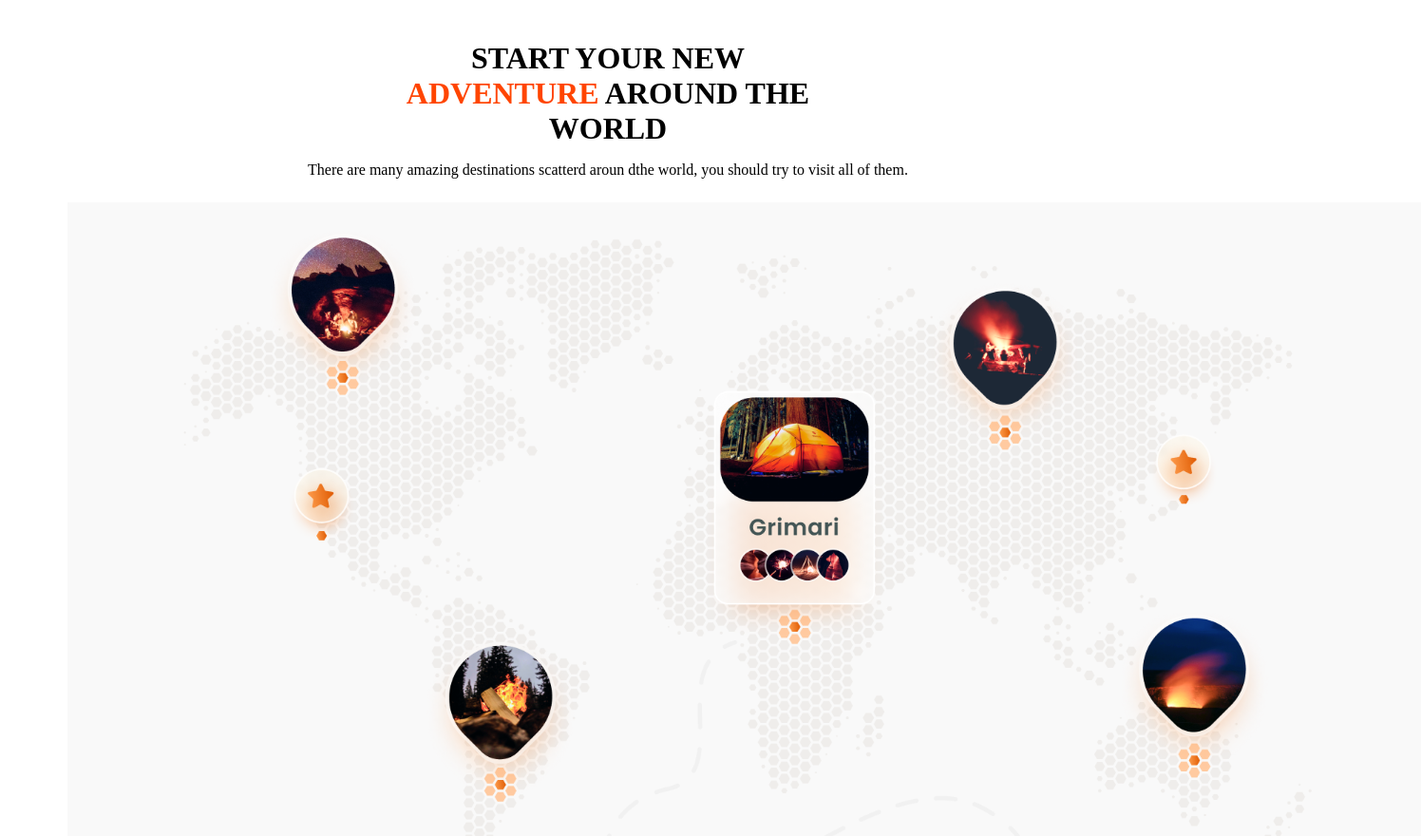
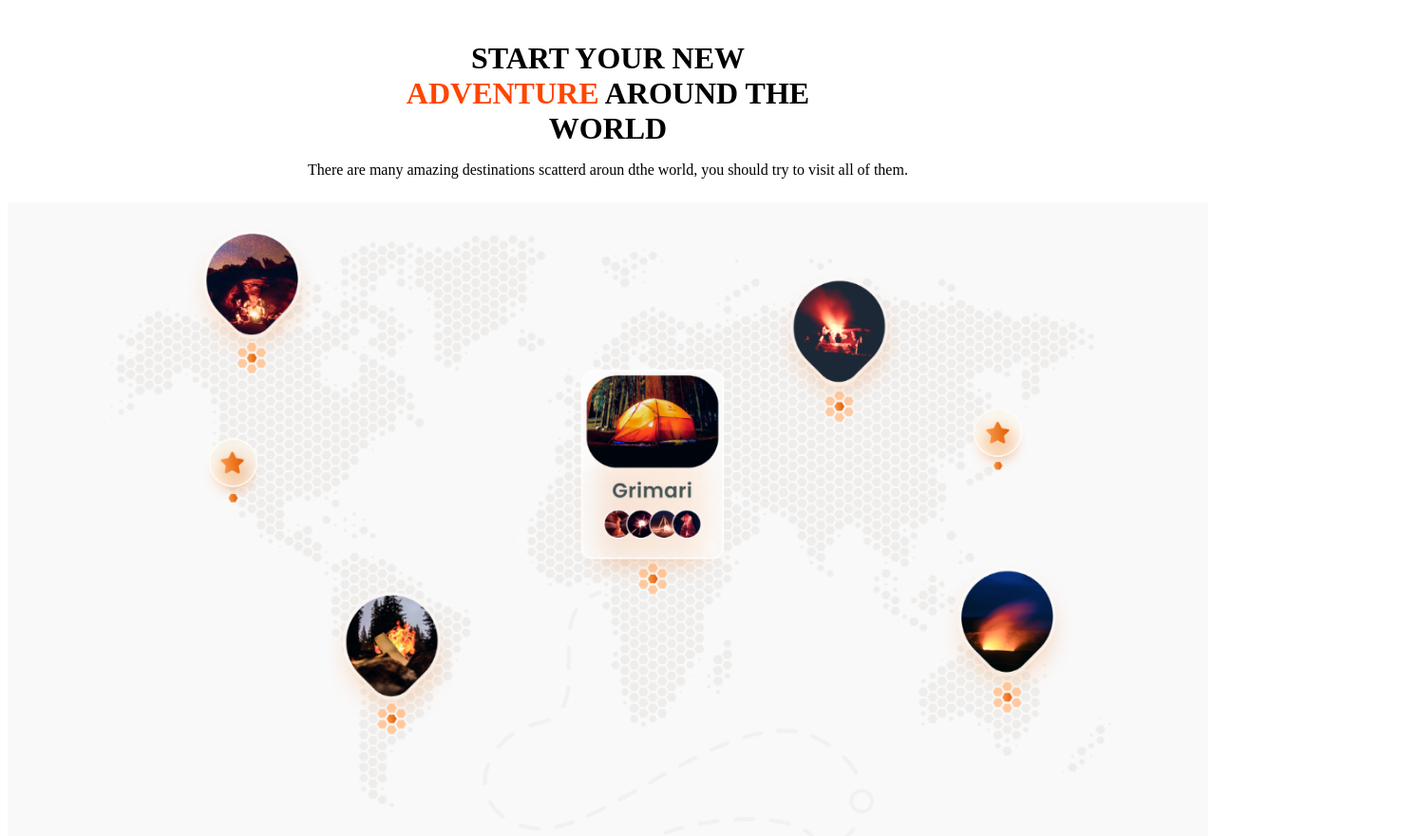
Before and after one commit to underiya/TravelBee, a plain HTML site: page index.html in a window 1280 px wide. Shown: the part 1560-2440 px from the top of the page at 95% size, 1496 px wide, since content can reach past the window. Drawn offline with Linux system fonts and the light colour scheme.

Commit message:
correction

```diff
--- a/style/index.css
+++ b/style/index.css
@@ -63,10 +63,9 @@
 #adventure span {
     color: orangered;
   }
-  #adv-img {
-   width: 80%;
-   margin: auto;
- margin-left: 5%;
+  #adv-img  img{
+   width: 100%;
+
   }
   #adventure div:first-child {
     width: 60%;
```
